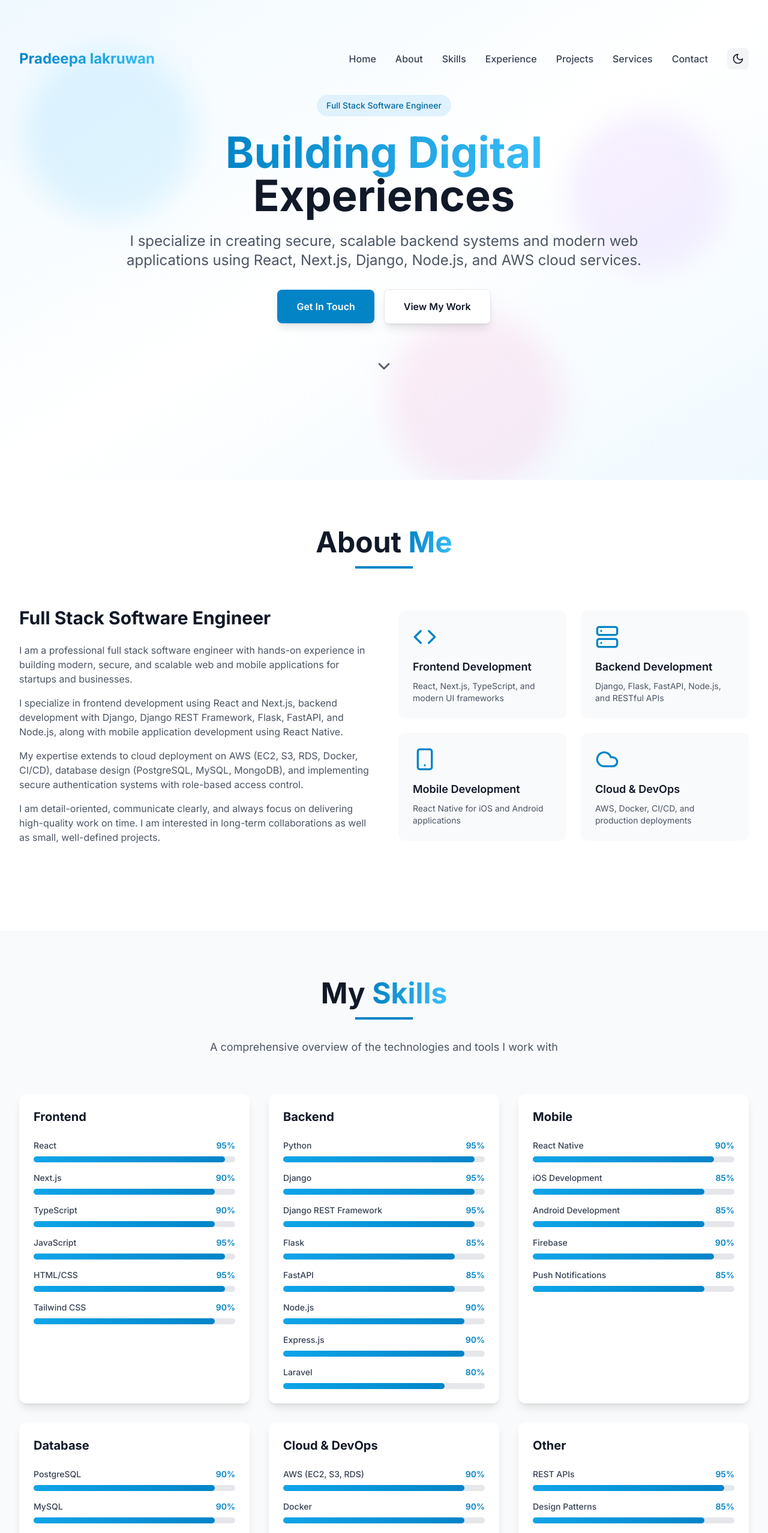
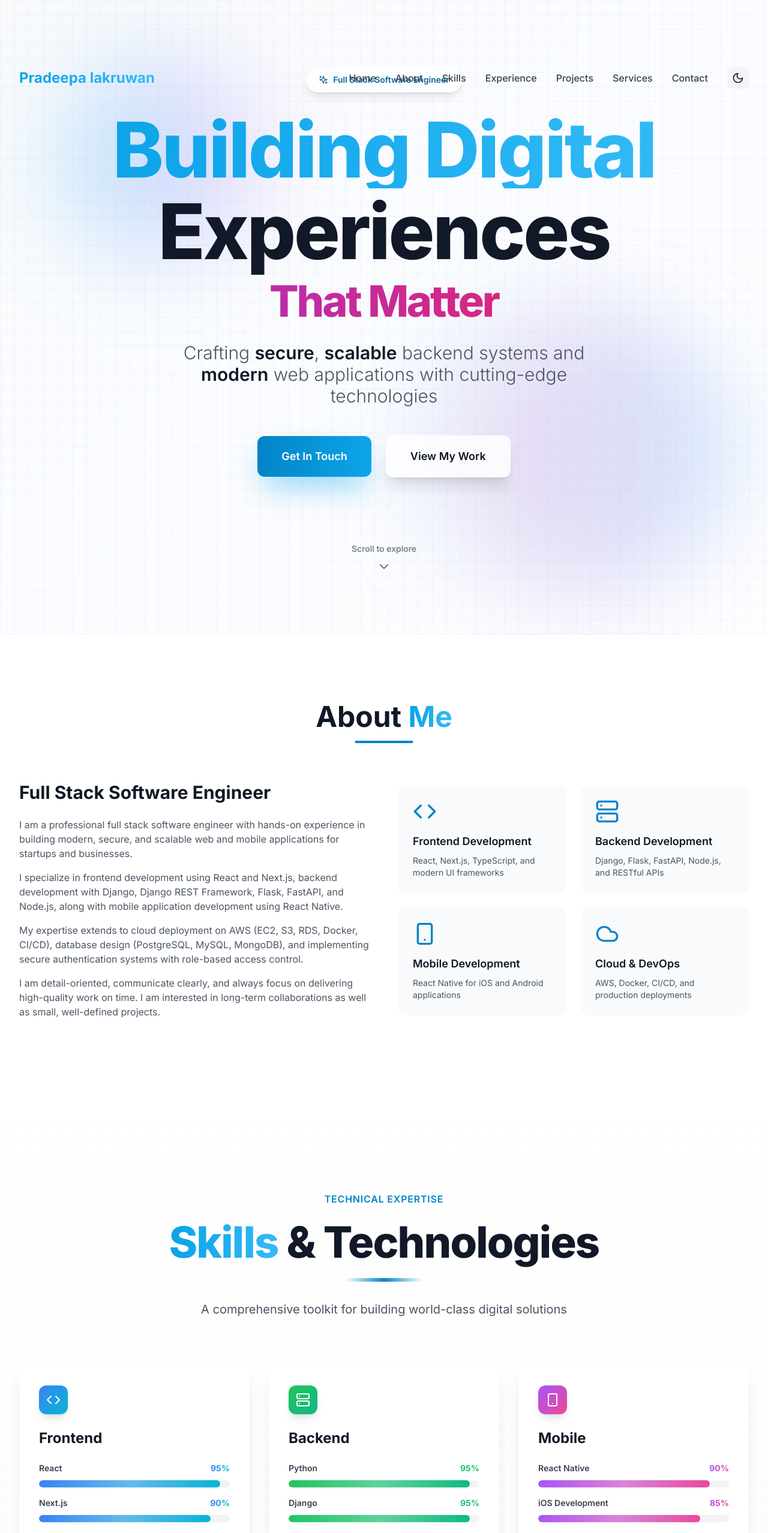
Before and after one commit to dewapathi/My-Portfolio, a Next.js app: page / in a window 1280 px wide. Shown: the top 2556 px of the page at 60% size. Built offline with nearby package versions, Linux system fonts and the light colour scheme.

Commit message:
Updated design.

```diff
--- a/app/globals.css
+++ b/app/globals.css
@@ -8,7 +8,8 @@
   }
 
   body {
-    @apply bg-white dark:bg-gray-900 text-gray-900 dark:text-gray-100 transition-colors duration-300;
+    @apply bg-white dark:bg-gray-950 text-gray-900 dark:text-gray-100 transition-colors duration-300 antialiased;
+    font-feature-settings: "rlig" 1, "calt" 1;
   }
 }
 
@@ -18,16 +19,79 @@
   }
 
   .gradient-text {
-    @apply bg-clip-text text-transparent bg-gradient-to-r from-primary-600 to-primary-400;
+    @apply bg-clip-text text-transparent bg-gradient-to-r from-primary-600 via-primary-500 to-primary-400;
+    background-size: 200% 200%;
+    animation: gradient-shift 3s ease infinite;
+  }
+
+  .gradient-text-alt {
+    @apply bg-clip-text text-transparent bg-gradient-to-r from-purple-600 via-pink-600 to-primary-600;
+    background-size: 200% 200%;
+    animation: gradient-shift 4s ease infinite;
   }
 
   .section-padding {
-    @apply py-12 sm:py-16 md:py-20 px-4 sm:px-6 lg:px-8;
+    @apply py-16 sm:py-20 md:py-24 lg:py-28 px-4 sm:px-6 lg:px-8;
   }
 
   .container-custom {
     @apply max-w-7xl mx-auto w-full;
   }
+
+  .glass-effect {
+    @apply bg-white/80 dark:bg-gray-900/80 backdrop-blur-xl border border-white/20 dark:border-gray-800/50;
+  }
+
+  .card-hover {
+    @apply transition-all duration-300 hover:scale-[1.02] hover:shadow-2xl;
+  }
+
+  .skill-bar-gradient {
+    background: linear-gradient(90deg, #0284c7 0%, #0ea5e9 50%, #38bdf8 100%);
+    background-size: 200% 100%;
+    animation: shimmer 2s ease-in-out infinite;
+  }
+}
+
+@keyframes gradient-shift {
+  0%, 100% {
+    background-position: 0% 50%;
+  }
+  50% {
+    background-position: 100% 50%;
+  }
+}
+
+@keyframes shimmer {
+  0% {
+    background-position: -200% 0;
+  }
+  100% {
+    background-position: 200% 0;
+  }
+}
+
+.animate-shimmer {
+  animation: shimmer 2s linear infinite;
+  background: linear-gradient(
+    90deg,
+    transparent,
+    rgba(255, 255, 255, 0.3),
+    transparent
+  );
+}
+
+@keyframes float {
+  0%, 100% {
+    transform: translateY(0px);
+  }
+  50% {
+    transform: translateY(-20px);
+  }
+}
+
+.animate-float {
+  animation: float 6s ease-in-out infinite;
 }
 
 /* Custom scrollbar */
--- a/components/sections/Hero.tsx
+++ b/components/sections/Hero.tsx
@@ -1,7 +1,7 @@
 "use client";
 
 import { motion } from "framer-motion";
-import { ChevronDown, Download } from "lucide-react";
+import { ChevronDown, Sparkles } from "lucide-react";
 import { useInView } from "react-intersection-observer";
 
 export default function Hero() {
@@ -15,18 +15,20 @@ export default function Hero() {
     visible: {
       opacity: 1,
       transition: {
-        staggerChildren: 0.2,
+        staggerChildren: 0.15,
+        delayChildren: 0.2,
       },
     },
   };
 
   const itemVariants = {
-    hidden: { y: 20, opacity: 0 },
+    hidden: { y: 30, opacity: 0 },
     visible: {
       y: 0,
       opacity: 1,
       transition: {
-        duration: 0.5,
+        duration: 0.6,
+        ease: [0.22, 1, 0.36, 1],
       },
     },
   };
@@ -35,13 +37,54 @@ export default function Hero() {
     <section
       id="home"
       ref={ref}
-      className="min-h-screen flex items-center justify-center relative overflow-hidden bg-gradient-to-br from-primary-50 via-white to-primary-50 dark:from-gray-900 dark:via-gray-900 dark:to-gray-800"
+      className="min-h-screen flex items-center justify-center relative overflow-hidden bg-gradient-to-br from-slate-50 via-blue-50/30 to-purple-50/20 dark:from-gray-950 dark:via-gray-900 dark:to-gray-950"
     >
-      {/* Animated Background Elements */}
-      <div className="absolute inset-0 overflow-hidden">
-        <div className="absolute top-20 left-10 w-48 h-48 sm:w-64 sm:h-64 md:w-72 md:h-72 bg-primary-300 rounded-full mix-blend-multiply filter blur-xl opacity-20 animate-blob"></div>
-        <div className="absolute top-40 right-10 w-48 h-48 sm:w-64 sm:h-64 md:w-72 md:h-72 bg-purple-300 rounded-full mix-blend-multiply filter blur-xl opacity-20 animate-blob animation-delay-2000"></div>
-        <div className="absolute -bottom-8 left-1/2 w-48 h-48 sm:w-64 sm:h-64 md:w-72 md:h-72 bg-pink-300 rounded-full mix-blend-multiply filter blur-xl opacity-20 animate-blob animation-delay-4000"></div>
+      {/* Animated Grid Background */}
+      <div className="absolute inset-0 bg-[linear-gradient(to_right,#80808012_1px,transparent_1px),linear-gradient(to_bottom,#80808012_1px,transparent_1px)] bg-[size:24px_24px]"></div>
+
+      {/* Animated Gradient Orbs */}
+      <div className="absolute inset-0 overflow-hidden pointer-events-none">
+        <motion.div
+          animate={{
+            x: [0, 100, 0],
+            y: [0, 50, 0],
+            scale: [1, 1.2, 1],
+          }}
+          transition={{
+            duration: 20,
+            repeat: Infinity,
+            ease: "easeInOut",
+          }}
+          className="absolute top-20 left-10 w-72 h-72 bg-gradient-to-r from-primary-400/30 to-purple-400/30 rounded-full blur-3xl"
+        />
+        <motion.div
+          animate={{
+            x: [0, -80, 0],
+            y: [0, -60, 0],
+            scale: [1, 1.3, 1],
+          }}
+          transition={{
+            duration: 25,
+            repeat: Infinity,
+            ease: "easeInOut",
+            delay: 0.5,
+          }}
+          className="absolute bottom-20 right-10 w-96 h-96 bg-gradient-to-r from-pink-400/20 to-primary-400/20 rounded-full blur-3xl"
+        />
+        <motion.div
+          animate={{
+            x: [0, 60, 0],
+            y: [0, -40, 0],
+            scale: [1, 1.1, 1],
+          }}
+          transition={{
+            duration: 18,
+            repeat: Infinity,
+            ease: "easeInOut",
+            delay: 1,
+          }}
+          className="absolute top-1/2 left-1/2 -translate-x-1/2 -translate-y-1/2 w-[500px] h-[500px] bg-gradient-to-r from-blue-400/10 to-purple-400/10 rounded-full blur-3xl"
+        />
       </div>
 
       <div className="container-custom section-padding relative z-10">
@@ -49,89 +92,86 @@ export default function Hero() {
           variants={containerVariants}
           initial="hidden"
           animate={inView ? "visible" : "hidden"}
-          className="text-center max-w-4xl mx-auto"
+          className="text-center max-w-5xl mx-auto"
         >
-          <motion.div variants={itemVariants} className="mb-6">
-            <span className="inline-block px-4 py-2 rounded-full bg-primary-100 dark:bg-primary-900/30 text-primary-700 dark:text-primary-300 text-sm font-medium">
+          <motion.div variants={itemVariants} className="mb-8">
+            <motion.span
+              whileHover={{ scale: 1.05 }}
+              className="inline-flex items-center gap-2 px-5 py-2.5 rounded-full glass-effect text-primary-700 dark:text-primary-300 text-sm font-semibold shadow-lg backdrop-blur-sm"
+            >
+              <Sparkles className="w-4 h-4" />
               Full Stack Software Engineer
-            </span>
+            </motion.span>
           </motion.div>
 
           <motion.h1
             variants={itemVariants}
-            className="text-4xl sm:text-5xl md:text-6xl lg:text-7xl font-bold mb-4 sm:mb-6 leading-tight px-2"
+            className="text-5xl sm:text-6xl md:text-7xl lg:text-8xl xl:text-9xl font-extrabold mb-6 sm:mb-8 leading-[1.1] tracking-tight"
           >
-            <span className="gradient-text">Building Digital</span>
-            <br />
-            <span className="text-gray-900 dark:text-white">Experiences</span>
+            <span className="block gradient-text mb-2">Building Digital</span>
+            <span className="block text-gray-900 dark:text-white">Experiences</span>
+            <span className="block text-4xl sm:text-5xl md:text-6xl lg:text-7xl mt-4 gradient-text-alt">
+              That Matter
+            </span>
           </motion.h1>
 
           <motion.p
             variants={itemVariants}
-            className="text-base sm:text-lg md:text-xl lg:text-2xl text-gray-600 dark:text-gray-300 mb-6 sm:mb-8 leading-relaxed px-4"
+            className="text-lg sm:text-xl md:text-2xl lg:text-3xl text-gray-600 dark:text-gray-300 mb-10 sm:mb-12 leading-relaxed max-w-3xl mx-auto font-light"
           >
-            I specialize in creating secure, scalable backend systems and modern web applications
-            using React, Next.js, Django, Node.js, and AWS cloud services.
+            Crafting <span className="font-semibold text-gray-900 dark:text-white">secure</span>,{" "}
+            <span className="font-semibold text-gray-900 dark:text-white">scalable</span> backend systems
+            and <span className="font-semibold text-gray-900 dark:text-white">modern</span> web applications
+            with cutting-edge technologies
           </motion.p>
 
           <motion.div
             variants={itemVariants}
-            className="flex flex-col sm:flex-row gap-3 sm:gap-4 justify-center items-center w-full px-4"
+            className="flex flex-col sm:flex-row gap-4 sm:gap-6 justify-center items-center"
           >
-            <a
+            <motion.a
               href="#contact"
-              className="w-full sm:w-auto px-6 sm:px-8 py-3 sm:py-4 bg-primary-600 hover:bg-primary-700 text-white rounded-lg font-semibold transition-all transform hover:scale-105 shadow-lg hover:shadow-xl text-center text-sm sm:text-base"
+              whileHover={{ scale: 1.05, y: -2 }}
+              whileTap={{ scale: 0.95 }}
+              className="group relative px-8 sm:px-10 py-4 sm:py-5 bg-gradient-to-r from-primary-600 to-primary-500 hover:from-primary-700 hover:to-primary-600 text-white rounded-xl font-semibold text-base sm:text-lg shadow-2xl shadow-primary-500/50 hover:shadow-primary-600/50 transition-all duration-300 overflow-hidden"
             >
-              Get In Touch
-            </a>
-            <a
+              <span className="relative z-10">Get In Touch</span>
+              <motion.div
+                className="absolute inset-0 bg-gradient-to-r from-primary-400 to-primary-300 opacity-0 group-hover:opacity-100 transition-opacity"
+                initial={false}
+              />
+            </motion.a>
+            <motion.a
               href="#projects"
-              className="w-full sm:w-auto px-6 sm:px-8 py-3 sm:py-4 bg-white dark:bg-gray-800 hover:bg-gray-50 dark:hover:bg-gray-700 text-gray-900 dark:text-white rounded-lg font-semibold transition-all transform hover:scale-105 shadow-lg border border-gray-200 dark:border-gray-700 text-center text-sm sm:text-base"
+              whileHover={{ scale: 1.05, y: -2 }}
+              whileTap={{ scale: 0.95 }}
+              className="group px-8 sm:px-10 py-4 sm:py-5 glass-effect text-gray-900 dark:text-white rounded-xl font-semibold text-base sm:text-lg shadow-xl hover:shadow-2xl transition-all duration-300 border-2 border-gray-200/50 dark:border-gray-800/50"
             >
               View My Work
-            </a>
+            </motion.a>
           </motion.div>
 
           <motion.div
             variants={itemVariants}
-            className="mt-16 animate-bounce"
+            className="mt-20 sm:mt-24"
           >
-            <a
+            <motion.a
               href="#about"
-              className="inline-block text-gray-600 dark:text-gray-400 hover:text-primary-600 dark:hover:text-primary-400 transition-colors"
+              animate={{ y: [0, 10, 0] }}
+              transition={{
+                duration: 2,
+                repeat: Infinity,
+                ease: "easeInOut",
+              }}
+              className="inline-flex flex-col items-center gap-2 text-gray-500 dark:text-gray-400 hover:text-primary-600 dark:hover:text-primary-400 transition-colors group"
               aria-label="Scroll to about"
             >
-              <ChevronDown className="w-8 h-8" />
-            </a>
+              <span className="text-sm font-medium">Scroll to explore</span>
+              <ChevronDown className="w-6 h-6 group-hover:scale-110 transition-transform" />
+            </motion.a>
           </motion.div>
         </motion.div>
       </div>
-
-      <style jsx>{`
-        @keyframes blob {
-          0% {
-            transform: translate(0px, 0px) scale(1);
-          }
-          33% {
-            transform: translate(30px, -50px) scale(1.1);
-          }
-          66% {
-            transform: translate(-20px, 20px) scale(0.9);
-          }
-          100% {
-            transform: translate(0px, 0px) scale(1);
-          }
-        }
-        .animate-blob {
-          animation: blob 7s infinite;
-        }
-        .animation-delay-2000 {
-          animation-delay: 2s;
-        }
-        .animation-delay-4000 {
-          animation-delay: 4s;
-        }
-      `}</style>
     </section>
   );
 }
--- a/components/sections/Skills.tsx
+++ b/components/sections/Skills.tsx
@@ -2,10 +2,13 @@
 
 import { motion } from "framer-motion";
 import { useInView } from "react-intersection-observer";
+import { Code, Database, Cloud, Smartphone, Server, Zap } from "lucide-react";
 
 const skillCategories = [
   {
+    icon: Code,
     category: "Frontend",
+    color: "from-blue-500 to-cyan-500",
     skills: [
       { name: "React", level: 95 },
       { name: "Next.js", level: 90 },
@@ -16,7 +19,9 @@ const skillCategories = [
     ],
   },
   {
+    icon: Server,
     category: "Backend",
+    color: "from-green-500 to-emerald-500",
     skills: [
       { name: "Python", level: 95 },
       { name: "Django", level: 95 },
@@ -29,7 +34,9 @@ const skillCategories = [
     ],
   },
   {
+    icon: Smartphone,
     category: "Mobile",
+    color: "from-purple-500 to-pink-500",
     skills: [
       { name: "React Native", level: 90 },
       { name: "iOS Development", level: 85 },
@@ -39,7 +46,9 @@ const skillCategories = [
     ],
   },
   {
+    icon: Database,
     category: "Database",
+    color: "from-orange-500 to-red-500",
     skills: [
       { name: "PostgreSQL", level: 90 },
       { name: "MySQL", level: 90 },
@@ -48,7 +57,9 @@ const skillCategories = [
     ],
   },
   {
+    icon: Cloud,
     category: "Cloud & DevOps",
+    color: "from-indigo-500 to-blue-500",
     skills: [
       { name: "AWS (EC2, S3, RDS)", level: 90 },
       { name: "Docker", level: 90 },
@@ -58,7 +69,9 @@ const skillCategories = [
     ],
   },
   {
+    icon: Zap,
     category: "Other",
+    color: "from-yellow-500 to-orange-500",
     skills: [
       { name: "REST APIs", level: 95 },
       { name: "Design Patterns", level: 85 },
@@ -78,64 +91,102 @@ export default function Skills() {
     <section
       id="skills"
       ref={ref}
-      className="section-padding bg-gray-50 dark:bg-gray-800"
+      className="section-padding bg-gradient-to-b from-white via-gray-50/50 to-white dark:from-gray-950 dark:via-gray-900/50 dark:to-gray-950 relative overflow-hidden"
     >
-      <div className="container-custom">
+      {/* Background Pattern */}
+      <div className="absolute inset-0 bg-[linear-gradient(to_right,#80808008_1px,transparent_1px),linear-gradient(to_bottom,#80808008_1px,transparent_1px)] bg-[size:24px_24px]"></div>
+
+      <div className="container-custom relative z-10">
         <motion.div
-          initial={{ opacity: 0, y: 20 }}
+          initial={{ opacity: 0, y: 30 }}
           animate={inView ? { opacity: 1, y: 0 } : {}}
-          transition={{ duration: 0.6 }}
-          className="text-center mb-12 md:mb-16"
+          transition={{ duration: 0.8, ease: [0.22, 1, 0.36, 1] }}
+          className="text-center mb-16 md:mb-20"
         >
-          <h2 className="text-3xl sm:text-4xl md:text-5xl font-bold mb-4">
-            My <span className="gradient-text">Skills</span>
+          <motion.div
+            initial={{ scale: 0 }}
+            animate={inView ? { scale: 1 } : {}}
+            transition={{ duration: 0.5, delay: 0.2 }}
+            className="inline-block mb-6"
+          >
+            <span className="text-sm sm:text-base font-semibold text-primary-600 dark:text-primary-400 uppercase tracking-wider">
+              Technical Expertise
+            </span>
+          </motion.div>
+          <h2 className="text-4xl sm:text-5xl md:text-6xl lg:text-7xl font-extrabold mb-6 tracking-tight">
+            <span className="gradient-text">Skills</span> &{" "}
+            <span className="text-gray-900 dark:text-white">Technologies</span>
           </h2>
-          <div className="w-24 h-1 bg-primary-600 mx-auto mb-6 sm:mb-8"></div>
-          <p className="text-base sm:text-lg text-gray-600 dark:text-gray-300 max-w-2xl mx-auto px-4">
-            A comprehensive overview of the technologies and tools I work with
+          <div className="w-32 h-1.5 bg-gradient-to-r from-transparent via-primary-600 to-transparent mx-auto mb-8"></div>
+          <p className="text-lg sm:text-xl text-gray-600 dark:text-gray-400 max-w-3xl mx-auto leading-relaxed">
+            A comprehensive toolkit for building world-class digital solutions
           </p>
         </motion.div>
 
-        <div className="grid sm:grid-cols-2 lg:grid-cols-3 gap-4 sm:gap-6 md:gap-8">
-          {skillCategories.map((category, categoryIndex) => (
+        <div className="grid sm:grid-cols-2 lg:grid-cols-3 gap-6 md:gap-8">
+          {skillCategories.map((category, categoryIndex) => {
+            const Icon = category.icon;
+            return (
               <motion.div
                 key={category.category}
-              initial={{ opacity: 0, y: 30 }}
-              animate={inView ? { opacity: 1, y: 0 } : {}}
-              transition={{ duration: 0.5, delay: categoryIndex * 0.1 }}
-              className="bg-white dark:bg-gray-900 p-4 sm:p-6 rounded-xl shadow-lg hover:shadow-xl transition-shadow"
+                initial={{ opacity: 0, y: 50, scale: 0.9 }}
+                animate={inView ? { opacity: 1, y: 0, scale: 1 } : {}}
+                transition={{
+                  duration: 0.6,
+                  delay: categoryIndex * 0.1,
+                  ease: [0.22, 1, 0.36, 1],
+                }}
+                whileHover={{ y: -8, scale: 1.02 }}
+                className="group relative"
               >
-              <h3 className="text-lg sm:text-xl font-bold mb-4 sm:mb-6 text-gray-900 dark:text-white">
+                <div className="absolute inset-0 bg-gradient-to-br opacity-0 group-hover:opacity-100 blur-xl transition-opacity duration-500 rounded-2xl"
+                  style={{
+                    background: `linear-gradient(135deg, var(--tw-gradient-stops))`,
+                    backgroundImage: `linear-gradient(135deg, ${category.color.split(' ')[1]}, ${category.color.split(' ')[3]})`,
+                  }}
+                />
+                <div className="relative glass-effect p-6 sm:p-8 rounded-2xl shadow-xl hover:shadow-2xl transition-all duration-300 border border-gray-200/50 dark:border-gray-800/50 h-full">
+                  <div className={`inline-flex p-3 rounded-xl bg-gradient-to-br ${category.color} mb-6 shadow-lg`}>
+                    <Icon className="w-6 h-6 text-white" />
+                  </div>
+                  <h3 className="text-2xl font-bold mb-6 text-gray-900 dark:text-white">
                     {category.category}
                   </h3>
-              <div className="space-y-3 sm:space-y-4">
+                  <div className="space-y-4">
                     {category.skills.map((skill, skillIndex) => (
-                  <div key={skill.name}>
-                    <div className="flex justify-between mb-2">
-                      <span className="text-sm font-medium text-gray-700 dark:text-gray-300">
+                      <div key={skill.name} className="group/skill">
+                        <div className="flex justify-between items-center mb-2.5">
+                          <span className="text-sm font-semibold text-gray-700 dark:text-gray-300 group-hover/skill:text-gray-900 dark:group-hover/skill:text-white transition-colors">
                             {skill.name}
                           </span>
-                      <span className="text-sm text-primary-600 dark:text-primary-400 font-semibold">
+                          <span className={`text-sm font-bold bg-gradient-to-r ${category.color} bg-clip-text text-transparent`}>
                             {skill.level}%
                           </span>
                         </div>
-                    <div className="w-full bg-gray-200 dark:bg-gray-700 rounded-full h-2.5">
+                        <div className="relative w-full h-3 bg-gray-200/50 dark:bg-gray-800/50 rounded-full overflow-hidden">
                           <motion.div
                             initial={{ width: 0 }}
                             animate={inView ? { width: `${skill.level}%` } : {}}
                             transition={{
-                          duration: 1,
-                          delay: categoryIndex * 0.1 + skillIndex * 0.05,
-                          ease: "easeOut",
+                              duration: 1.2,
+                              delay: categoryIndex * 0.1 + skillIndex * 0.08,
+                              ease: [0.22, 1, 0.36, 1],
                             }}
-                        className="bg-gradient-to-r from-primary-500 to-primary-600 h-2.5 rounded-full"
-                      />
+                            className={`absolute inset-y-0 left-0 bg-gradient-to-r ${category.color} rounded-full shadow-lg`}
+                            style={{
+                              boxShadow: `0 0 20px rgba(var(--tw-gradient-stops), 0.5)`,
+                            }}
+                          >
+                            <div className="absolute inset-0 bg-white/20 animate-shimmer bg-[length:200%_100%]"></div>
+                          </motion.div>
                         </div>
                       </div>
                     ))}
                   </div>
+                </div>
               </motion.div>
-          ))}
+            );
+          })}
         </div>
       </div>
     </section>
--- a/tailwind.config.ts
+++ b/tailwind.config.ts
@@ -27,6 +27,8 @@ const config: Config = {
         "fade-in": "fadeIn 0.5s ease-in-out",
         "slide-up": "slideUp 0.5s ease-out",
         "slide-down": "slideDown 0.5s ease-out",
+        "float": "float 6s ease-in-out infinite",
+        "gradient": "gradient-shift 3s ease infinite",
       },
       keyframes: {
         fadeIn: {
```
Also changed, not shown: components/sections/Projects.tsx (+71 -39 lines). Lines whose indentation alone changed are shown as unchanged.
